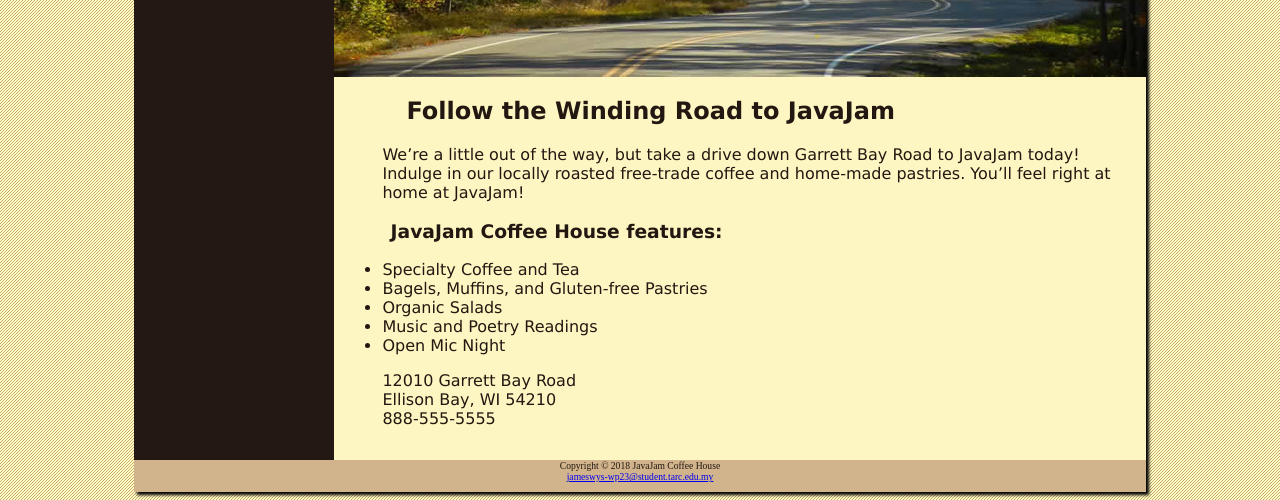
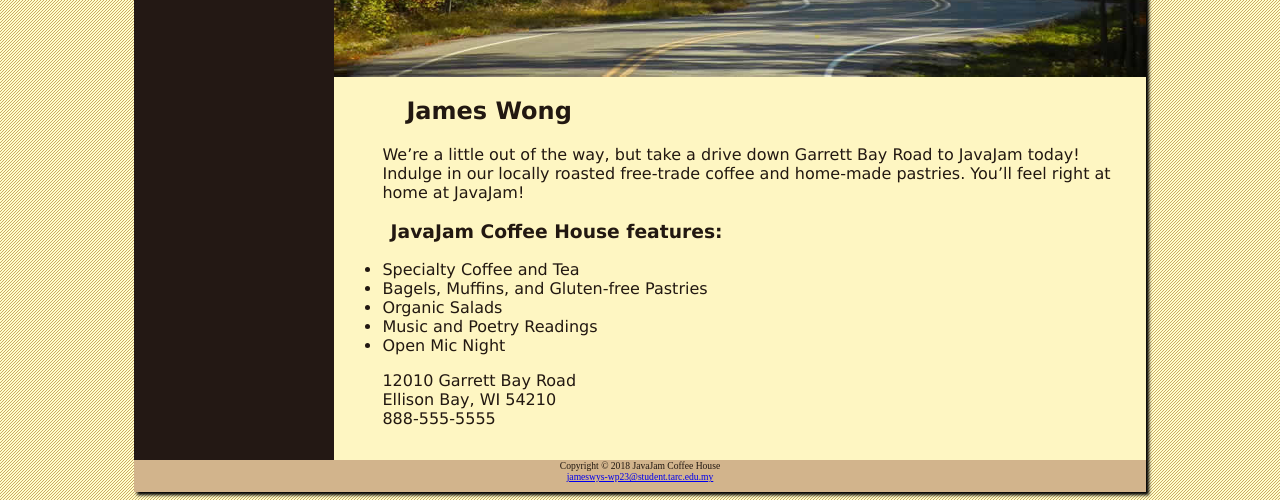
Before and after one commit to HenryY3/henryy3.github.io, a plain HTML site: page index.html in a window 1280 px wide. Shown: the part 355-855 px from the top of the page. Drawn offline with Linux system fonts and the light colour scheme.

Commit message:
Update index.html

```diff
--- a/index.html
+++ b/index.html
@@ -22,7 +22,7 @@
         </nav>
         <main>
             <div id='heroroad'></div>
-            <h2>Follow the Winding Road to JavaJam</h2>
+            <h2>James Wong</h2>
             <p>We&rsquo;re a little out of the way, but take a drive down Garrett Bay Road to JavaJam
                 today! Indulge in our locally roasted free-trade coffee and home-made pastries.
                 You&rsquo;ll feel right at home at JavaJam!</p>
```
